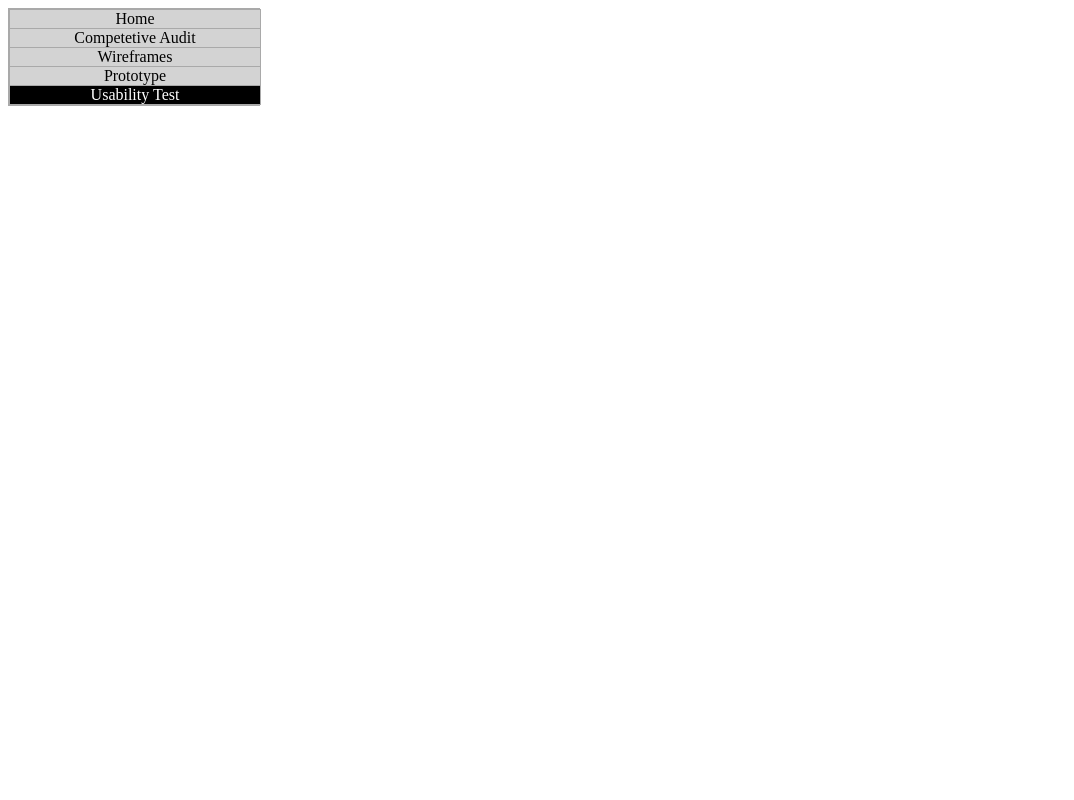
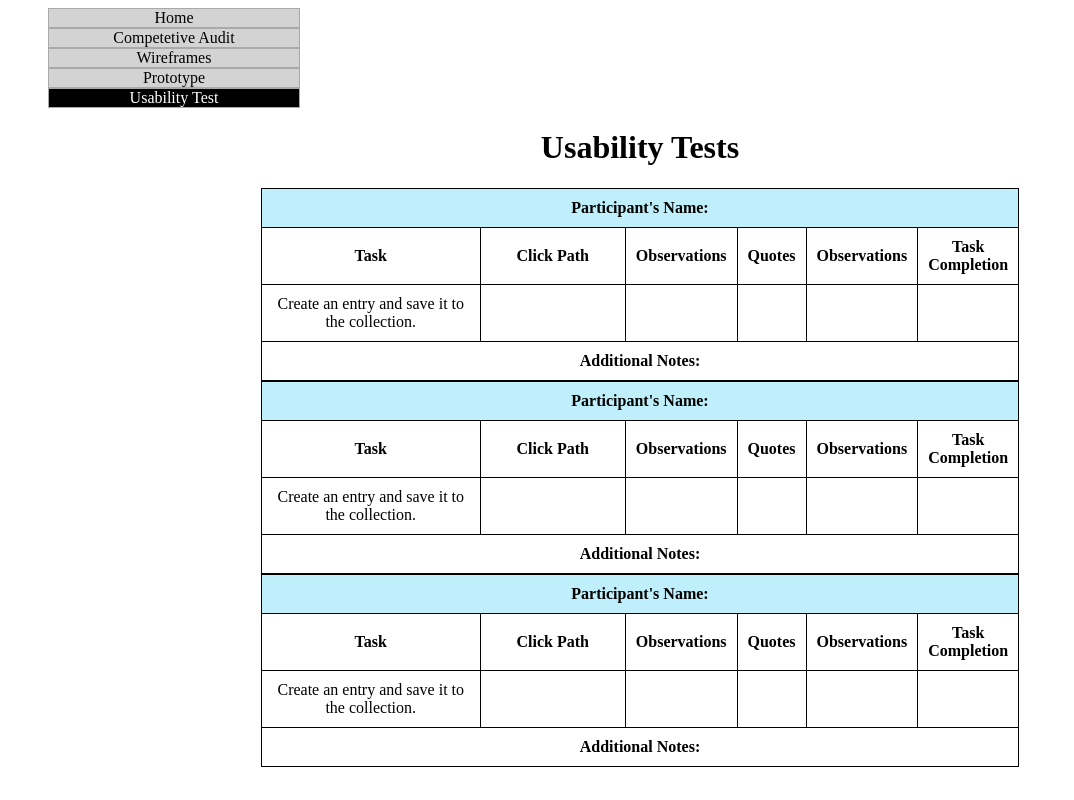
Before and after one commit to SETUCarlow-DaemonMedeiros/IxD25, a plain HTML site: page usability.html in a window 1280 px wide. Shown: the whole page, without its empty margins (0-1074 px from the left). Drawn offline with Linux system fonts and the light colour scheme.

Commit message:
Cleaned up stylesheet, expanded usability page

```diff
--- a/styles.css
+++ b/styles.css
@@ -1,57 +1,36 @@
-.title
-{
-  text-align:center;
-}
-
 .main
 {
-  width:60%;
+  text-align: center;
 }
 
 .table, th, td
 {
+  width:60%;
+  margin-left:auto;
+  margin-right:auto;
+  text-align: center;
   border: 1px solid black;
   border-collapse: collapse;
-  text-align:center;
   padding:10px;
 }
 
-.nav, ul
+.nav ul li
 {
  list-style-type: none;
-
- margin: 0;
- padding: 0;
  width: 250px;
  border: 1px solid darkgrey;
  background-color: lightgray;
  text-align: center;
 }
 
-.nav li
-{
-  border-bottom: 1px solid darkgray;
-}
-
-.nav li a
+.nav a
 {
   display: block;
   text-decoration: none;
   color:black;
 }
 
-.nav li:last-child
-{
-  border-bottom: none;
-}
-
 .nav a:hover
-{
-  background-color: grey;
-  color:white;
-}
-
-.nav li:hover
 {
   background-color: grey;
   color:white;
@@ -77,3 +56,8 @@
 {
   background-color:rgba(230,58,37,0.5);
 }
+
+.blue
+{
+  background-color:rgba(43, 203, 238, 0.3);
+}
--- a/usability.html
+++ b/usability.html
@@ -14,6 +14,82 @@
         <li><a class="active">Usability Test</a></li>
     </ul>
    </div>
+
    <div class="main">
+
+    <h1> Usability Tests</h1>
+    <table class="table">
+      <tr>
+          <th class=blue colspan="6">Participant's Name:</th>
+        </tr>
+      <tr>
+        <th>Task</th>
+        <th>Click Path</th>
+        <th>Observations</th>
+        <th>Quotes</th>
+        <th>Observations</th>
+        <th>Task Completion</th>
+      </tr>
+      <tr>
+        <td>Create an entry and save it to the collection.</td>
+        <td></td>
+        <td></td>
+        <td></td>
+        <td></td>
+        <td></td>
+      </tr>
+      <tr>
+        <th colspan="6">Additional Notes: </th>
+      </tr>
+    </table>
+
+    <table class="table">
+      <tr>
+          <th class=blue colspan="6">Participant's Name:</th>
+        </tr>
+      <tr>
+        <th>Task</th>
+        <th>Click Path</th>
+        <th>Observations</th>
+        <th>Quotes</th>
+        <th>Observations</th>
+        <th>Task Completion</th>
+      </tr>
+      <tr>
+        <td>Create an entry and save it to the collection.</td>
+        <td></td>
+        <td></td>
+        <td></td>
+        <td></td>
+        <td></td>
+      </tr>
+      <tr>
+        <th colspan="6">Additional Notes: </th>
+      </tr>
+    </table>
+    <table class="table">
+      <tr>
+          <th class=blue colspan="6">Participant's Name:</th>
+        </tr>
+      <tr>
+        <th>Task</th>
+        <th>Click Path</th>
+        <th>Observations</th>
+        <th>Quotes</th>
+        <th>Observations</th>
+        <th>Task Completion</th>
+      </tr>
+      <tr>
+        <td>Create an entry and save it to the collection.</td>
+        <td></td>
+        <td></td>
+        <td></td>
+        <td></td>
+        <td></td>
+      </tr>
+      <tr>
+        <th colspan="6">Additional Notes: </th>
+      </tr>
+    </table>
     </div>
 </html>
```
Also changed, not shown: prototype.html (+5 -4 lines).
